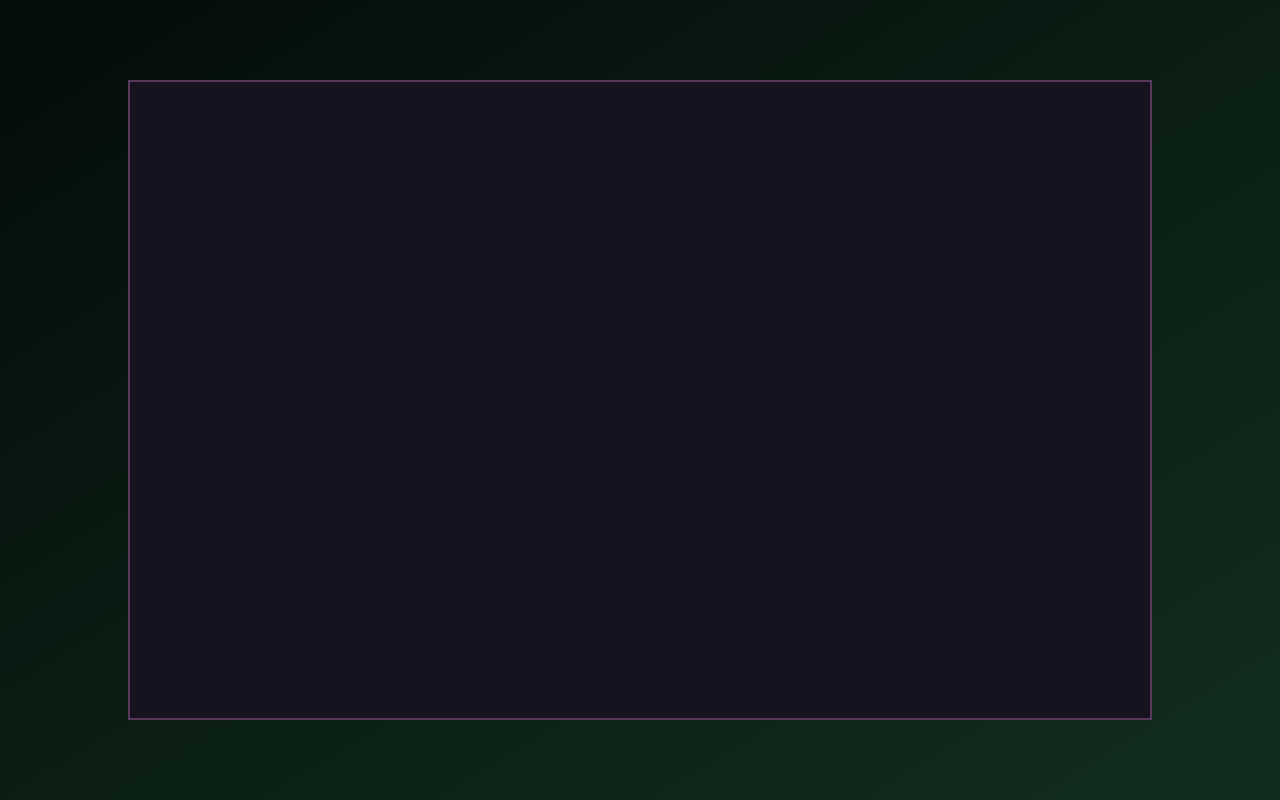
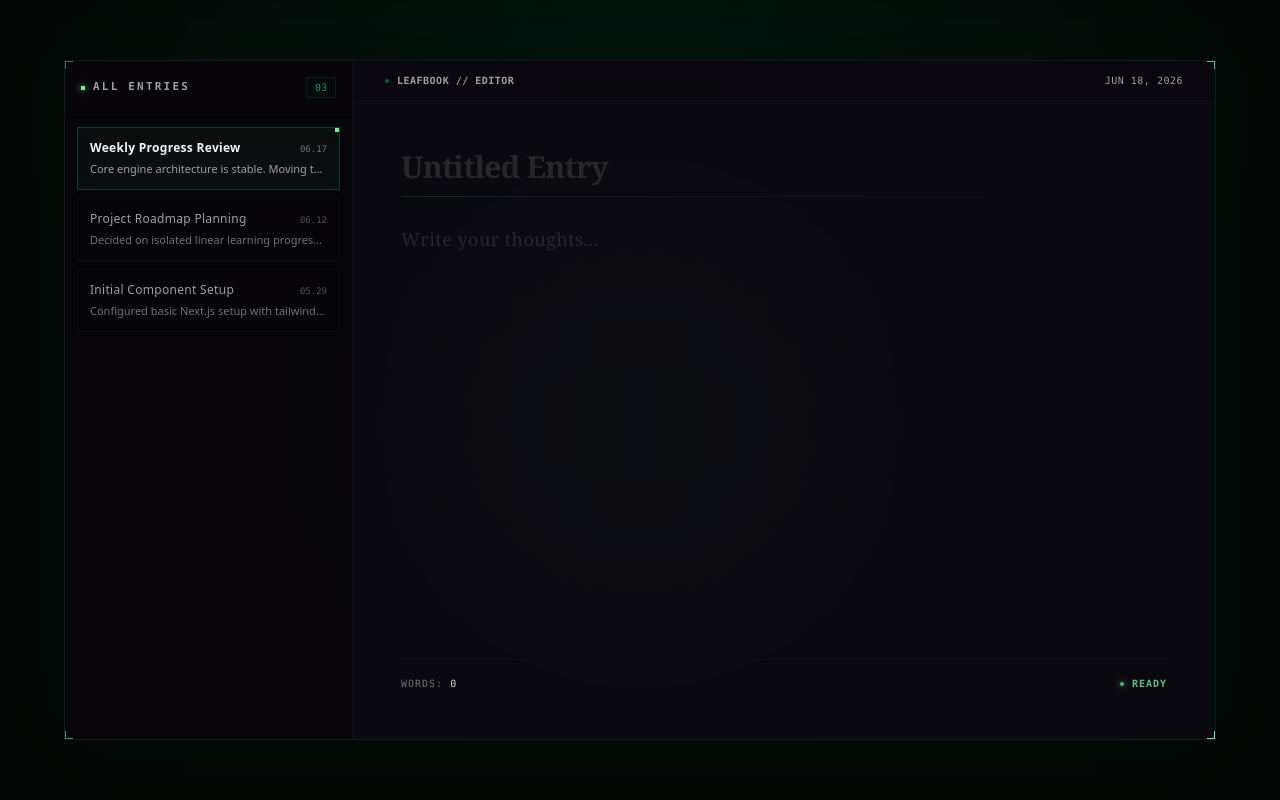
Before and after one commit to shafayet16/leafbook, a Next.js app: page / in a window 1280 px wide. Built offline with nearby package versions, Linux system fonts and the light colour scheme.

Commit message:
feat(ui): overhaul editor layout with tactical botanical dark theme

```diff
--- a/app/page.tsx
+++ b/app/page.tsx
@@ -1,10 +1,126 @@
+'use client';
+import React from 'react';
+import { useState } from 'react';
+
 export default function Home() {
+  const [content, setContent] = useState('');
+  const [title, setTitle] = useState('');
+
   return (
-    // Put this wrapper around your existing main component
-    <div className="w-screen h-screen bg-gradient-to-br from-[#040c08] via-[#0a1e14] to-[#122d1e] flex items-center justify-center p-4">
+    <div className="w-screen h-screen bg-[#020604] bg-[radial-gradient(ellipse_at_top,rgba(16,185,129,0.08),transparent_70%)] flex items-center justify-center p-6 font-sans">
 
-      <main className="w-[80vw] h-[80vh] border-2 border-[#593959] m-auto bg-[#161320]">
+      {/* OUTER CHASSIS: Sharp, deep slate/emerald container with heavy ambient shadow */}
+      <main className="w-[90vw] h-[85vh] max-w-6xl border border-emerald-950/60 bg-[#0b0910] relative flex overflow-hidden shadow-[0_0_80px_rgba(2,20,10,0.6)]">
 
+        {/* VISUAL DETAIL: High-end tech corner brackets in sharp mint-green */}
+        <div className="absolute top-0 left-0 w-2 h-2 border-t border-l border-[#7CEA9C] pointer-events-none"></div>
+        <div className="absolute top-0 right-0 w-2 h-2 border-t border-r border-[#7CEA9C] pointer-events-none"></div>
+        <div className="absolute bottom-0 left-0 w-2 h-2 border-b border-l border-[#7CEA9C] pointer-events-none"></div>
+        <div className="absolute bottom-0 right-0 w-2 h-2 border-b border-r border-[#7CEA9C] pointer-events-none"></div>
+
+        {/* BIOLUMINESCENT GLINT: Subtle background aura filtering through the split grid */}
+        <div className="absolute top-1/4 left-1/3 w-96 h-96 bg-[#7CEA9C]/3 rounded-full blur-[120px] pointer-events-none" />
+
+        {/* LEFT PANEL: Sidebar Note Library */}
+        <aside className="w-72 border-r border-emerald-950/40 bg-black/40 flex flex-col z-10">
+
+          {/* Sidebar Header - Clean, professional layout with a single glowing state dot */}
+          <div className="p-4 border-b border-emerald-950/30 bg-black/20 flex justify-between items-center">
+            <h2 className="text-[11px] font-bold tracking-[0.2em] text-zinc-400 uppercase flex items-center gap-2 font-mono">
+              <span className="w-1 h-1 bg-[#7CEA9C] inline-block shadow-[0_0_6px_#7CEA9C]"></span>
+              All Entries
+            </h2>
+            <span className="text-[10px] font-mono border border-emerald-950/60 text-emerald-500/80 px-2 py-0.5 bg-emerald-950/10">
+              03
+            </span>
+          </div>
+
+          {/* Note Feed Container */}
+          <div className="flex-1 overflow-y-auto p-3 flex flex-col gap-2">
+
+            {/* Active Selected Entry (Infused with a sharp green accent glint) */}
+            <div className="p-3 bg-[#111c16]/40 border border-emerald-500/30 relative cursor-pointer group shadow-[inset_0_0_12px_rgba(114,234,156,0.03)]">
+              {/* Micro-indicator glint inside the active item */}
+              <div className="absolute top-0 right-0 w-1 h-1 bg-[#7CEA9C]"></div>
+
+              <div className="flex justify-between items-baseline mb-1">
+                <h3 className="text-xs font-bold text-zinc-100 truncate tracking-wide">Weekly Progress Review</h3>
+                <span className="text-[9px] text-zinc-500 font-mono ml-2">06.17</span>
+              </div>
+              <p className="text-[11px] text-zinc-400 truncate leading-normal">Core engine architecture is stable. Moving toward state management layout configurations...</p>
+            </div>
+
+            {/* Past Entry 1 */}
+            <div className="p-3 border border-emerald-950/30 bg-black/10 hover:border-emerald-800/40 cursor-pointer transition-all duration-150 group">
+              <div className="flex justify-between items-baseline mb-1">
+                <h3 className="text-xs font-medium text-zinc-400 group-hover:text-zinc-200 truncate tracking-wide">Project Roadmap Planning</h3>
+                <span className="text-[9px] text-zinc-600 group-hover:text-zinc-400 font-mono ml-2">06.12</span>
+              </div>
+              <p className="text-[11px] text-zinc-500 group-hover:text-zinc-400 truncate leading-normal">Decided on isolated linear learning progression: React, then TypeScript, then Next.js...</p>
+            </div>
+
+            {/* Past Entry 2 */}
+            <div className="p-3 border border-emerald-950/30 bg-black/10 hover:border-emerald-800/40 cursor-pointer transition-all duration-150 group">
+              <div className="flex justify-between items-baseline mb-1">
+                <h3 className="text-xs font-medium text-zinc-400 group-hover:text-zinc-200 truncate tracking-wide">Initial Component Setup</h3>
+                <span className="text-[9px] text-zinc-600 group-hover:text-zinc-400 font-mono ml-2">05.29</span>
+              </div>
+              <p className="text-[11px] text-zinc-500 group-hover:text-zinc-400 truncate leading-normal">Configured basic Next.js setup with tailwind variables inside global configuration files...</p>
+            </div>
+
+          </div>
+
+        </aside>
+
+        {/* RIGHT PANEL: The Main Writing Canvas */}
+        <div className="flex-1 flex flex-col bg-transparent relative z-10">
+
+          {/* Top Info Bar - Zero text fluff, just clean tracking lines and date */}
+          <div className="px-8 py-3 border-b border-emerald-950/30 bg-black/20 flex justify-between items-center text-[10px] font-mono text-zinc-500 tracking-wider">
+            <div className="flex items-center gap-2">
+              <span className="w-1 h-1 bg-emerald-800 rounded-full"></span>
+              <span className="text-zinc-400 font-semibold">LEAFBOOK // EDITOR</span>
+            </div>
+            <div className="text-zinc-400 uppercase">
+              {new Date().toLocaleDateString('en-US', { year: 'numeric', month: 'short', day: '2-digit' })}
+            </div>
+          </div>
+
+          {/* Writing Canvas Enclosure */}
+          <div className="flex-1 p-8 md:p-12 flex flex-col gap-6 relative">
+
+            {/* Title Block - Crisp, clean, large serif typography with subtle gradient boundary rule */}
+            <div className="relative">
+              <input
+                type="text"
+                placeholder="Untitled Entry"
+                className="bg-transparent text-zinc-100 placeholder-zinc-800 focus:outline-none text-3xl font-serif font-bold tracking-tight w-full caret-[#55D6BE]"
+              />
+              {/* Sharp architectural accent line under title */}
+              <div className="absolute -bottom-3 left-0 w-full h-[1px] bg-gradient-to-r from-emerald-950 via-emerald-900/20 to-transparent"></div>
+            </div>
+
+            {/* Main Content Body (Pure distraction-free writing viewport) */}
+            <textarea
+              placeholder="Write your thoughts..."
+              className="bg-transparent text-zinc-300 placeholder-zinc-800 focus:outline-none text-lg leading-relaxed flex-1 resize-none font-serif tracking-wide pt-4 caret-[#7CEA9C]"
+            ></textarea>
+
+            {/* Premium Minimalist Footer */}
+            <div className="flex justify-between items-center text-[10px] font-mono border-t border-emerald-950/30 pt-4 text-zinc-500 tracking-widest">
+              <div>
+                WORDS: <span className="text-zinc-300">0</span>
+              </div>
+              {/* Micro green glint pulsing node in the corner */}
+              <div className="text-[#7CEA9C]/80 flex items-center gap-2 font-semibold">
+                <span className="w-1 h-1 rounded-full bg-[#7CEA9C] shadow-[0_0_6px_#7CEA9C] animate-pulse"></span>
+                READY
+              </div>
+            </div>
+
+          </div>
+
+        </div>
 
       </main>
 
```
